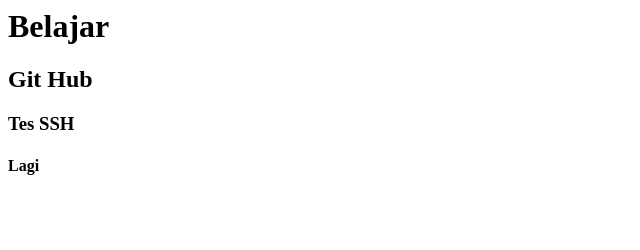
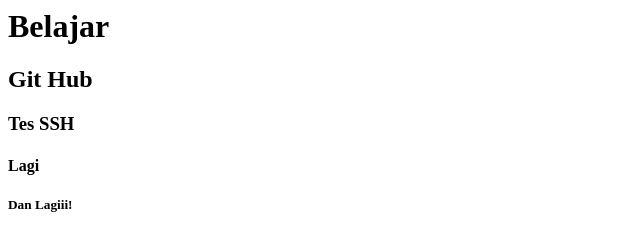
Before and after one commit to adiputra17/perpustakaan, a plain HTML site: page index.html in a window 1280 px wide. Shown: the full height of the page, 0-640 px from the left. Drawn offline with Linux system fonts and the light colour scheme.

Commit message:
dan lagii

```diff
--- a/index.html
+++ b/index.html
@@ -7,5 +7,6 @@
 	<h2>Git Hub</h2>
 	<h3>Tes SSH</h3>
 	<h4>Lagi</h4>
+	<h5>Dan Lagiii!</h5>
 </body>
 </html>
```
